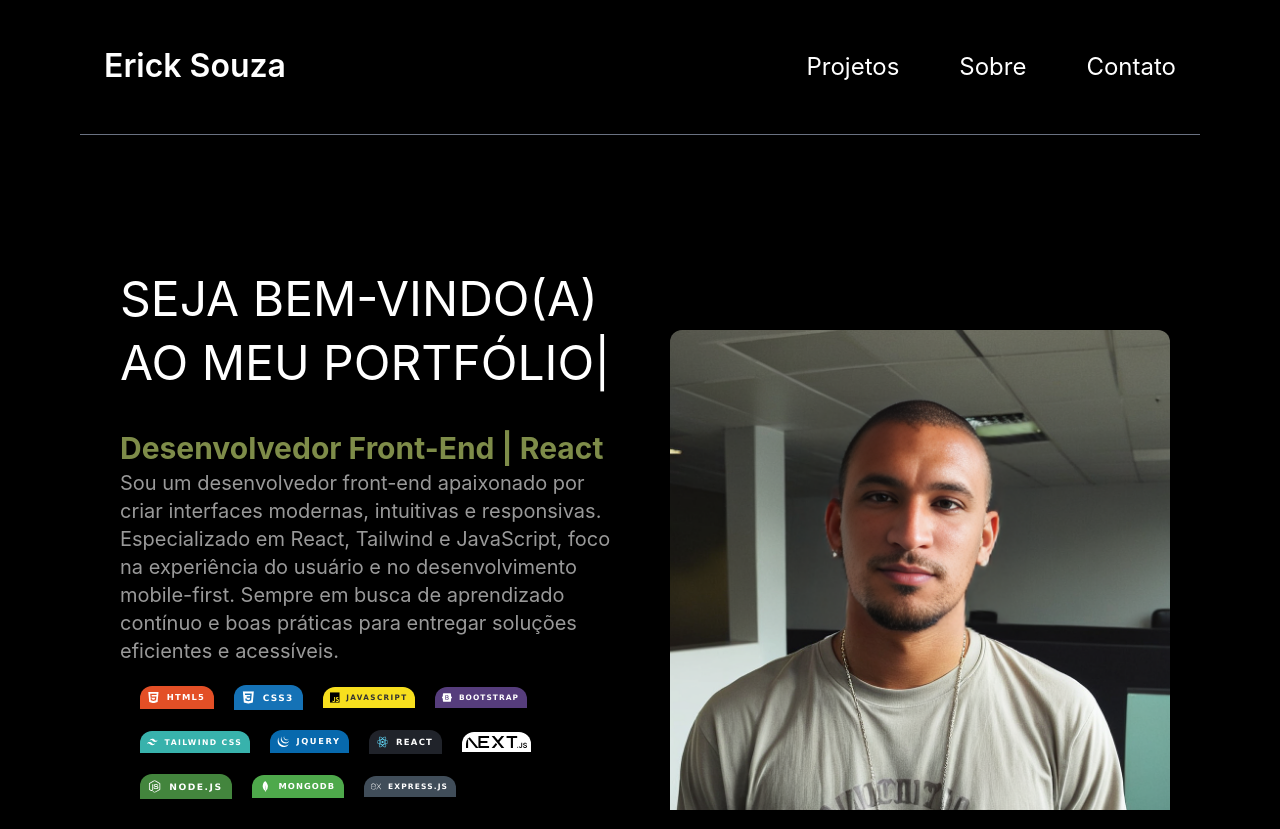
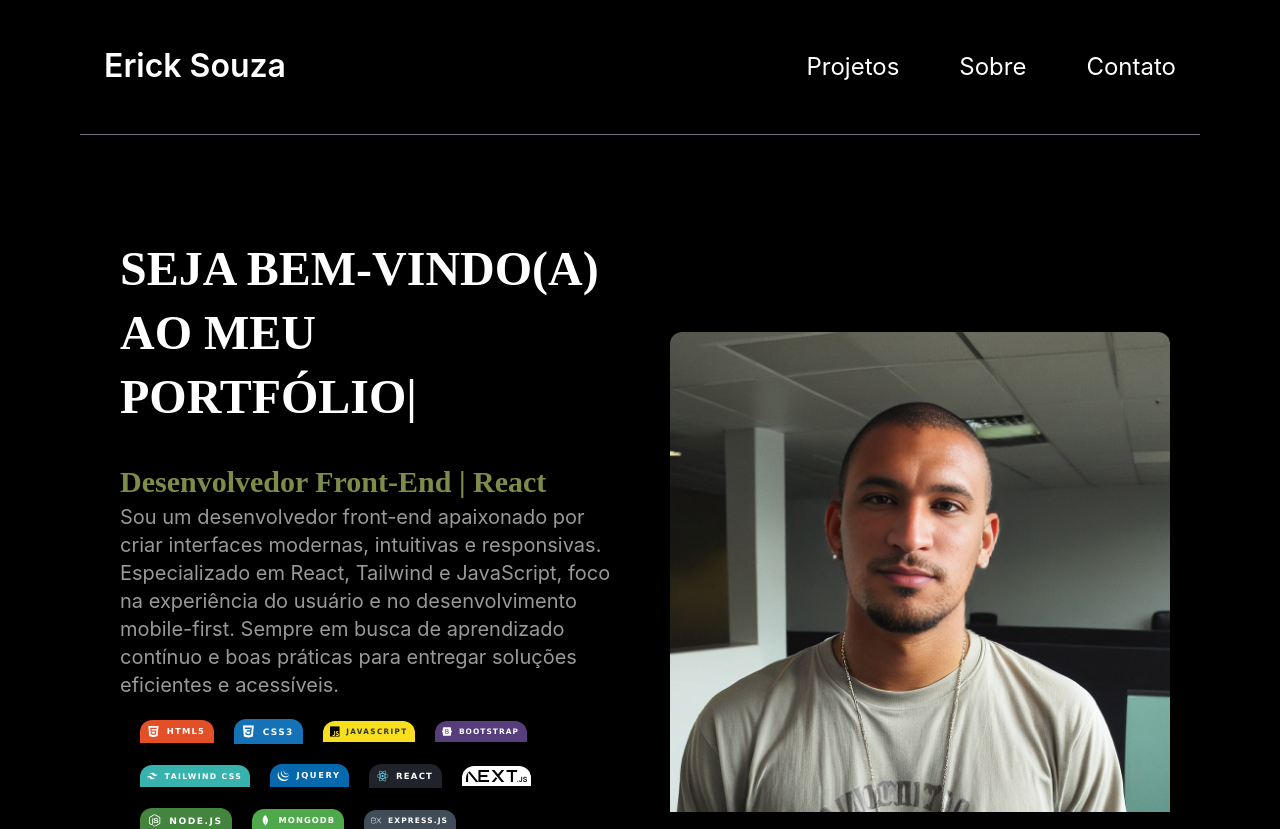
Before and after one commit to ErickSouza94/portifolio, a React (Vite) app: page / in a window 1280 px wide. Shown: the top 829 px of the page. Built offline with nearby package versions, Linux system fonts and the light colour scheme.

Commit message:
refactor: update styles in Animation and HomePage components for improved typography

```diff
--- a/src/components/Animation.jsx
+++ b/src/components/Animation.jsx
@@ -12,7 +12,8 @@ const Animation = () => {
       wrapper="h1"
       speed={50}
       repeat={Infinity}
-      style={{ whiteSpace: "pre-wrap" }}
+      style={{ whiteSpace: "pre-wrap", fontFamily: "cursive", fontWeight:"bolder" }}
+
     />
   );
 };
--- a/src/pages/HomePage/index.jsx
+++ b/src/pages/HomePage/index.jsx
@@ -13,12 +13,12 @@ const Home = () => {
   const navigate = useNavigate();
 
   return (
-    <div className="global md:pt-[80px] flex flex-col justify-center border-b-3 border-gray-500 gap-[50px] px-[20px]">
+    <div className="global md:pt-[50px] flex flex-col justify-center border-b-3 border-gray-500 gap-[50px] px-[20px]">
       <div className="mx-auto w-full flex flex-col-reverse md:flex-row justify-around items-center max-h-full  pb-15 border-b-3 border-gray-500 gap-5">
         <div className="w-full p-5 md:text-2xl sm:text-xl max-h-full lado-esquerdo items-center">
           <Animation />
           <p className="text-xl md:text-xl max-w-[800px] md:max-w-[fit] mt-2 opacity-60">
-              <strong className="title-sobre text-[#D3E97A] opacity-100 text-[30px]">
+              <strong className="title-sobre text-[#D3E97A] opacity-100 md:text-[30px] sm:text-[24px]" style={{fontFamily: "cursive", fontWeight:"bold"}}>
                 Desenvolvedor Front-End | React
               </strong>
             {" "}
```
